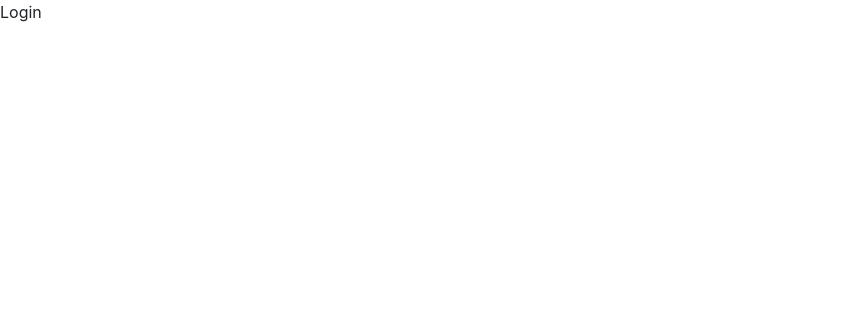
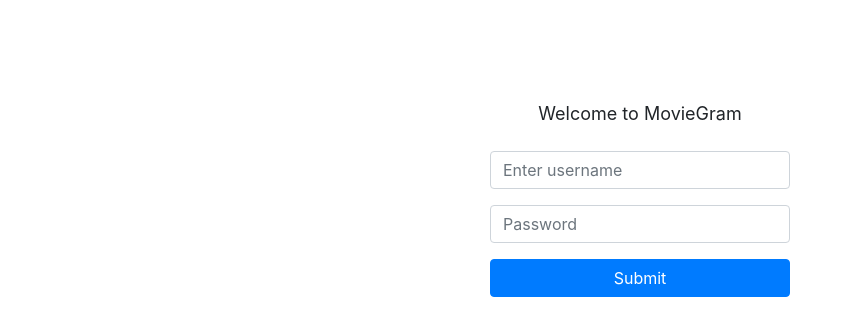
Before and after one commit to HareshNasit/Moviegram, a React (Create React App) app in the folder moviegram/: page /login in a window 1280 px wide. Shown: the top 336 px of the page, without its empty margins (0-852 px from the left). Built offline with nearby package versions, Linux system fonts and the light colour scheme.

Commit message:
Simple login

```diff
--- a/moviegram/src/Components/Login/index.js
+++ b/moviegram/src/Components/Login/index.js
@@ -1,10 +1,36 @@
 import React from 'react';
-
+import './styles.css';
+import { Button, Form } from 'react-bootstrap';
 
 class LoginScreen extends React.Component {
     render() {
       return (
-        <div>Login</div>
+        <div className="pageM">
+          <Form className="form">
+            <Form.Group className="welcomeText">
+              <Form.Label >Welcome to MovieGram</Form.Label>
+            </Form.Group>
+            <Form.Group>
+              <Form.Control type="username" placeholder="Enter username" />
+            </Form.Group>
+
+            <Form.Group controlId="formBasicPassword">
+              <Form.Control type="password" placeholder="Password" />
+            </Form.Group>
+
+
+              <Button variant="primary" type="submit" className="loginButton">
+                Submit
+              </Button>
+
+
+
+
+        </Form>
+        </div>
+
+
+
       );
     }
   }
--- a/moviegram/src/Components/Login/styles.css
+++ b/moviegram/src/Components/Login/styles.css
@@ -0,0 +1,22 @@
+.form {
+    height: 500px;
+    width: 300px;
+    position: relative;
+    margin-left: auto;
+    margin-right: auto;
+}
+
+.pageM {
+    top: 100px;
+    position:relative;
+}
+
+.loginButton {
+    width: 100%;
+}
+
+
+.welcomeText {
+    text-align: center;
+    font-size: large;
+  }
```
